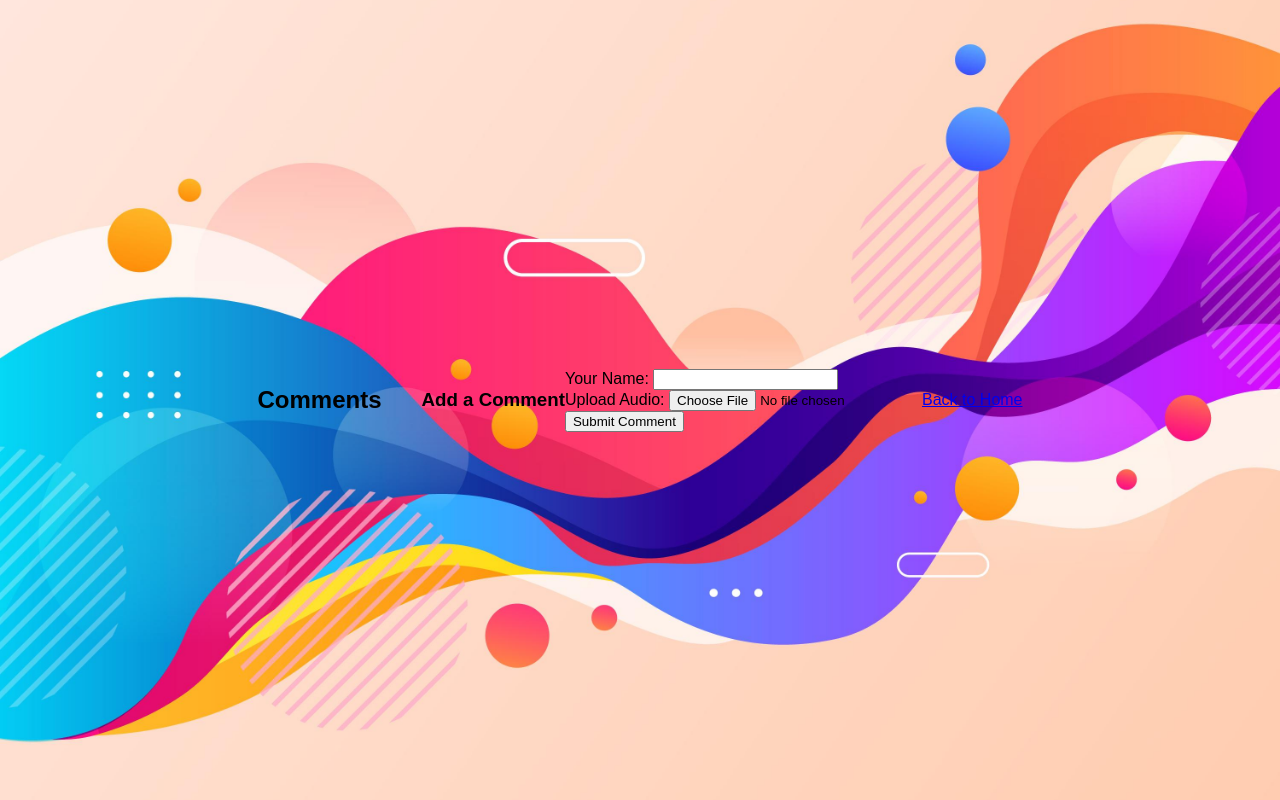
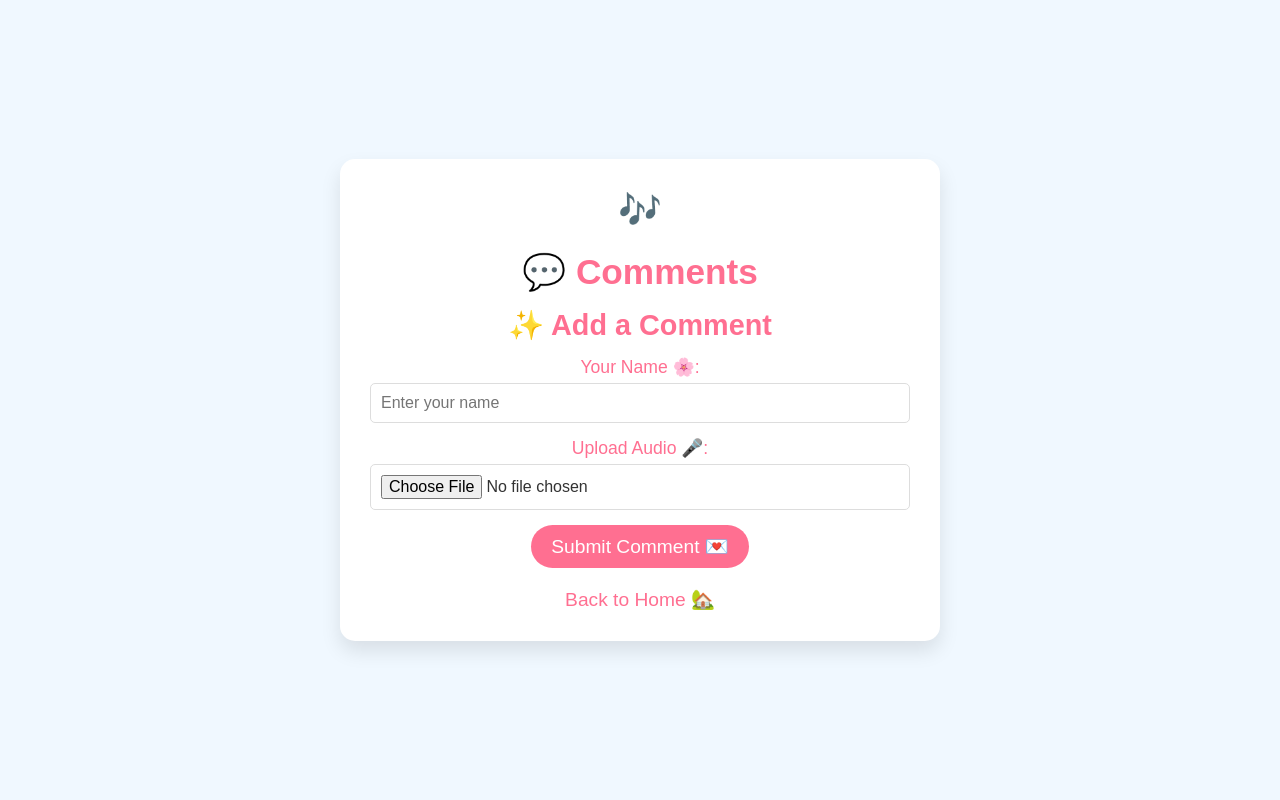
Before and after one commit to itselise/SoundBytes, a Flask app: template templates/post.html in a window 1280 px wide. Run offline with Flask 2, Linux system fonts and the light colour scheme; the template is opened without the code that fills it, so the values that code supplies are empty.

Commit message:
cuteness

```diff
--- /dev/null
+++ b/static/post.css
@@ -0,0 +1,112 @@
+/* Global reset for margins and padding */
+* {
+    margin: 0;
+    padding: 0;
+    box-sizing: border-box;
+}
+
+/* Body styles */
+body {
+    font-family: 'Arial', sans-serif;
+    background-color: #f0f8ff;
+    color: #333;
+    display: flex;
+    justify-content: center;
+    align-items: center;
+    min-height: 100vh;
+    text-align: center;
+}
+
+/* Container */
+.container {
+    background-color: #fff;
+    border-radius: 15px;
+    box-shadow: 0 10px 20px rgba(0, 0, 0, 0.1);
+    padding: 30px;
+    width: 80%;
+    max-width: 600px;
+}
+
+/* Heading styles */
+h2 {
+    font-size: 2.2rem;
+    color: #ff6f91;
+    margin-bottom: 15px;
+}
+
+h3 {
+    font-size: 1.8rem;
+    color: #ff6f91;
+    margin-bottom: 10px;
+}
+
+p {
+    font-size: 1.2rem;
+    color: #555;
+    margin-bottom: 20px;
+}
+
+/* Comment list */
+.comment-list {
+    list-style: none;
+    padding: 0;
+}
+
+.comment-item {
+    font-size: 1rem;
+    color: #444;
+    margin: 10px 0;
+}
+
+.comment-item strong {
+    color: #ff6f91;
+}
+
+/* Form styles */
+.input-group {
+    margin: 15px 0;
+}
+
+.input-group label {
+    font-size: 1.1rem;
+    color: #ff6f91;
+    margin-bottom: 5px;
+    display: inline-block;
+}
+
+.input-group input {
+    padding: 10px;
+    border-radius: 5px;
+    border: 1px solid #ddd;
+    font-size: 1rem;
+    width: 100%;
+}
+
+/* Button styles */
+.submit-button {
+    background-color: #ff6f91;
+    color: white;
+    font-size: 1.2rem;
+    padding: 10px 20px;
+    border: none;
+    border-radius: 25px;
+    cursor: pointer;
+    transition: background-color 0.3s ease;
+}
+
+.submit-button:hover {
+    background-color: #ff3d5c;
+}
+
+/* Back link */
+.back-link {
+    display: inline-block;
+    margin-top: 20px;
+    font-size: 1.2rem;
+    color: #ff6f91;
+    text-decoration: none;
+}
+
+.back-link:hover {
+    text-decoration: underline;
+}
--- a/static/style.css
+++ b/static/style.css
@@ -1,24 +1,28 @@
 /* General Page Styling */
 body {
-    font-family: Arial, sans-serif;
-    background-image: url('../static/icons/bg.jpg'); /* Update with the correct path to your image */
-    background-size: cover; /* Makes sure the image covers the entire screen */
-    background-position: center; /* Centers the background image */
+    font-family: 'Poppins', sans-serif; /* Playful, clean font */
+    background-image: url('../static/icons/bg.jpg');
+    background-size: cover;
+    background-position: center;
     display: flex;
     justify-content: center;
     align-items: center;
     height: 100vh;
     margin: 0;
+    color: #333;
 }
 
 /* Container for Everything */
 .container {
-    background: white;
-    padding: 20px;
-    width: 350px;
+    background: #ffffff;
+    padding: 30px;
+    width: 90%;
+    max-width: 400px;
     border-radius: 20px;
-    box-shadow: 0 4px 10px rgba(0, 0, 0, 0.1);
+    box-shadow: 0 4px 15px rgba(0, 0, 0, 0.1);
     text-align: center;
+    background-color: rgba(255, 255, 255, 0.9);
+    backdrop-filter: blur(10px);
 }
 
 /* Header Section */
@@ -26,43 +30,113 @@ body {
     display: flex;
     justify-content: space-between;
     align-items: center;
-    font-size: 20px;
+    font-size: 24px;
+    font-family: 'Dancing Script', cursive; /* Cute, handwritten-style font */
     padding-bottom: 20px;
+    color: #6a5acd;
 }
 
 /* Floating Add Button */
 .add-post-btn {
-    background: black;
+    background: #ff79c6;
     color: white;
-    font-size: 24px;
-    width: 40px;
-    height: 40px;
+    font-size: 28px;
+    width: 60px;
+    height: 60px;
     border-radius: 50%;
     display: flex;
     justify-content: center;
     align-items: center;
     text-decoration: none;
     font-weight: bold;
+    transition: background-color 0.3s ease, transform 0.2s ease;
+}
+
+.add-post-btn:hover {
+    background: #ff62b1;
+    transform: scale(1.1); /* Slight zoom effect for fun */
 }
 
 /* Posts Section */
 .posts {
     display: flex;
     flex-direction: column;
-    gap: 10px;
+    gap: 15px;
 }
 
 /* Individual Post Card */
 .post-card {
-    background: white;
-    padding: 15px;
-    border-radius: 10px;
-    box-shadow: 0 2px 5px rgba(0, 0, 0, 0.1);
+    background: #ffffff;
+    padding: 20px;
+    border-radius: 12px;
+    box-shadow: 0 6px 12px rgba(0, 0, 0, 0.1);
     text-align: center;
+    transition: transform 0.2s ease, box-shadow 0.2s ease;
+}
+
+.post-card:hover {
+    transform: translateY(-5px);
+    box-shadow: 0 10px 15px rgba(0, 0, 0, 0.15);
 }
 
 .post-card a {
     text-decoration: none;
-    font-size: 18px;
-    color: black;
+    font-size: 20px;
+    font-family: 'Fjalla One', sans-serif; /* Strong, but cute font */
+    color: #6a5acd;
+    font-weight: bold;
+    transition: color 0.3s ease;
 }
+
+.post-card a:hover {
+    color: #ff79c6;
+}
+
+/* Soft Button Styles */
+button, .submit-button {
+    padding: 12px 25px;
+    background-color: #ff79c6;
+    color: white;
+    font-family: 'Dancing Script', cursive; /* Fun handwritten font */
+    font-weight: bold;
+    border: none;
+    border-radius: 25px;
+    cursor: pointer;
+    font-size: 1.1rem;
+    transition: background-color 0.3s ease, transform 0.2s ease;
+}
+
+button:hover, .submit-button:hover {
+    background-color: #ff62b1;
+    transform: scale(1.05); /* Subtle scale effect on hover */
+}
+
+/* Input Fields */
+input[type="text"], input[type="file"] {
+    width: 100%;
+    padding: 12px;
+    border-radius: 12px;
+    border: 1px solid #dcdcdc;
+    background-color: #faf4ff;
+    margin-bottom: 15px;
+    font-size: 1rem;
+    font-family: 'Poppins', sans-serif;
+}
+
+input[type="text"]:focus, input[type="file"]:focus {
+    border-color: #ff79c6;
+    outline: none;
+}
+
+/* Links */
+a {
+    text-decoration: none;
+    font-family: 'Dancing Script', cursive;
+    color: #6a5acd;
+    font-weight: bold;
+    transition: color 0.3s ease;
+}
+
+a:hover {
+    color: #ff79c6;
+}
--- a/templates/post.html
+++ b/templates/post.html
@@ -4,28 +4,26 @@
     <meta charset="UTF-8">
     <meta name="viewport" content="width=device-width, initial-scale=1.0">
     <title>{{ post.title }}</title>
-    <link rel="stylesheet" href="{{ url_for('static', filename='css/style.css') }}">
+    <link rel="stylesheet" href="{{ url_for('static', filename='../static/post.css') }}">
 </head>
 <body>
-    <h2>{{ post.title }}</h2>
-    <p>{{ post.content }}</p>
+    <div class="container">
+        <h2>{{ post.title }} 🎶</h2>
+        <p class="post-content">{{ post.content }}</p>
 
         <!-- Display the audio player -->
         {% if post.audio %}
-        <p>Audio:</p>
+            <p>🎧 Audio:</p>
             <audio controls>
                 <source src="{{ url_for('static', filename=post.audio) }}" type="audio/wav">
                 Your browser does not support the audio element.
             </audio>
         {% endif %}
 
-
-
-
-    <h2>Comments</h2>
-    <ul>
+        <h2>💬 Comments</h2>
+        <ul class="comment-list">
             {% for comment in comments %}
-        <li>
+            <li class="comment-item">
                 <strong>{{ comment.author }}:</strong>
                 {% if comment.audio %}
                     <audio controls>
@@ -37,21 +35,22 @@
             {% endfor %}
         </ul>
 
-    <h3>Add a Comment</h3>
+        <h3>✨ Add a Comment</h3>
         <form method="POST" enctype="multipart/form-data">
             <div class="input-group">
-            <label for="author">Your Name:</label>
-            <input type="text" name="author" id="author" required>
+                <label for="author">Your Name 🌸:</label>
+                <input type="text" name="author" id="author" required placeholder="Enter your name">
             </div>
 
             <div class="input-group">
-            <label for="audio">Upload Audio:</label>
+                <label for="audio">Upload Audio 🎤:</label>
                 <input type="file" name="audio" id="audio" accept="audio/*">
             </div>
 
-        <button type="submit">Submit Comment</button>
+            <button type="submit" class="submit-button">Submit Comment 💌</button>
         </form>
 
-    <a href="{{ url_for('home') }}">Back to Home</a>
+        <a href="{{ url_for('home') }}" class="back-link">Back to Home 🏡</a>
+    </div>
 </body>
 </html>
```
Also changed, not shown: 2 other files. Lines whose indentation alone changed are shown as unchanged.
